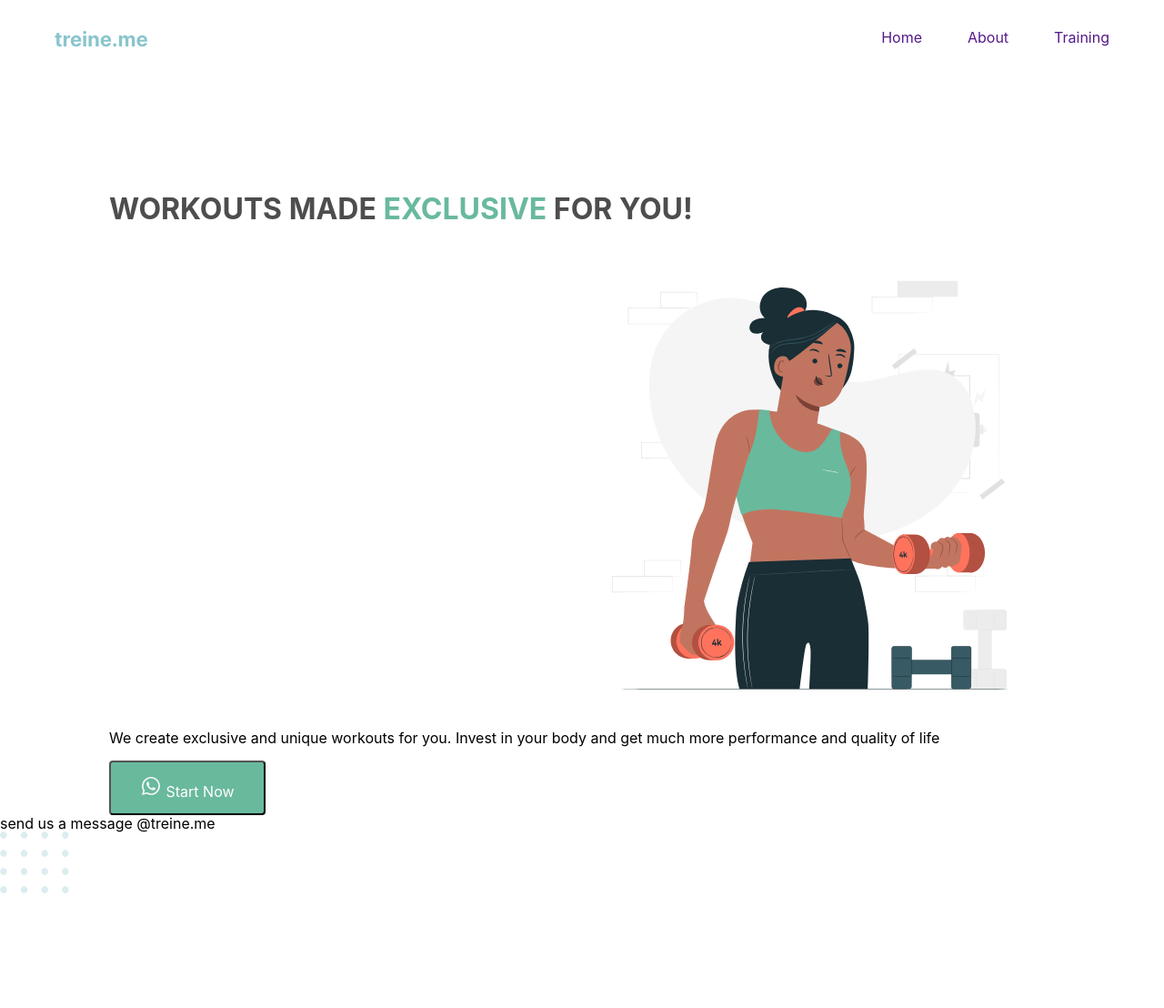
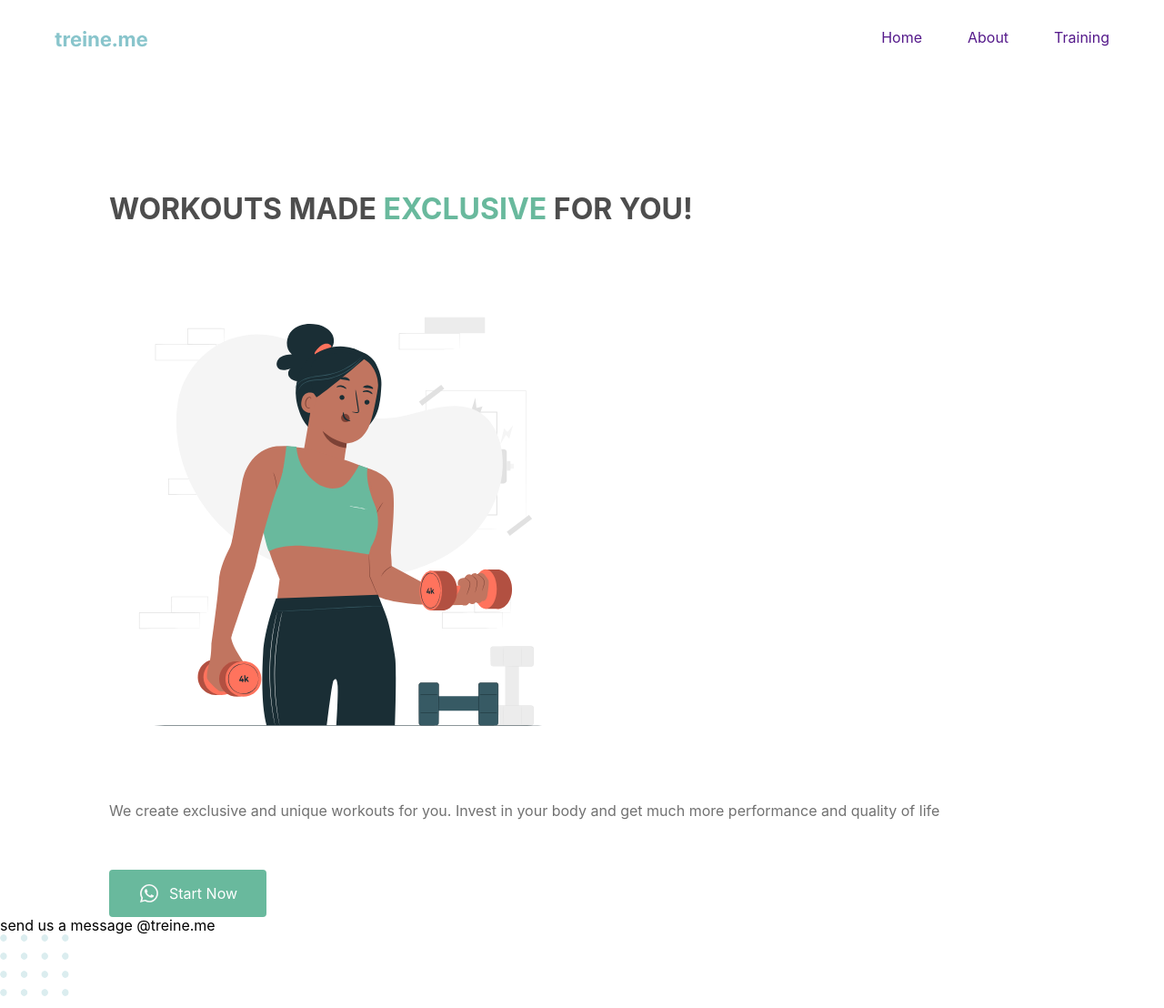
Before and after one commit to DElMArMAr/Examen-1, a website: page index.html in a window 1280 px wide. Shown: the whole page at 91% size. Before the commit the page ends 996 px from the top, so only its background shows below. Drawn offline with nearby package versions, Linux system fonts and the light colour scheme.

Commit message:
fixing y agregando

```diff
--- a/public/css/styles.css
+++ b/public/css/styles.css
@@ -33,6 +33,18 @@ h1 {
   padding: 108.4px 0 0 0;
 }
 
+.Header {
+  display: flex;
+  justify-content: space-between;
+  align-items: center;
+  flex-wrap: wrap;
+  gap: 40px;
+}
+
+p {
+  font-size: 1rem;
+  color: #717171;
+}
 
 a {
   text-decoration: none;
@@ -54,12 +66,17 @@ img {
   border-radius: 4px;
   background-color: #69B99D;
   color: #ffffff;
+  border: none;
+  display: inline-flex;
+  align-items: center;
+  gap: 10px;
 }
 
 
 .divIMAGEN {
   display: flex;
   justify-content: flex-end;
+  position: relative;
 };
 
 
```
